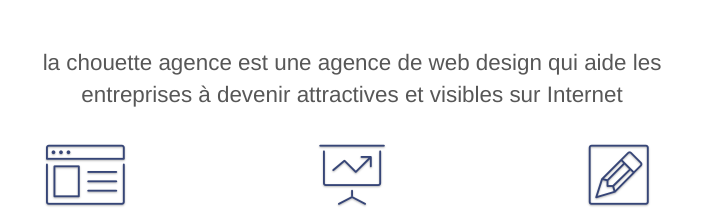
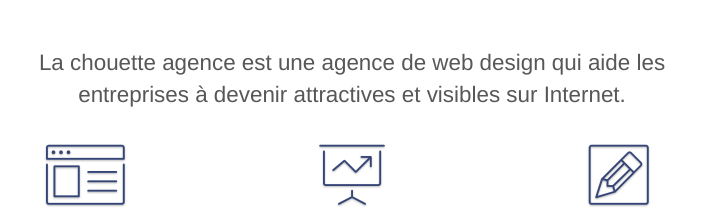
Before and after one commit to Emi-vas/EmilienVaschalde_4_28052021, a plain HTML site: page index.html in a window 1280 px wide. Shown: the part 578-800 px from the top of the page, 288-992 px from the left. Drawn offline with Linux system fonts and the light colour scheme.

```diff
--- a/index.html
+++ b/index.html
@@ -83,7 +83,7 @@
 	<div class="container bloc-md">
 		<div class="row">
 			<div class="col-sm-12 text-center flex-center">
-				<p class=" text-main">la chouette agence est une agence de web design qui aide les entreprises à devenir attractives et visibles sur Internet</p>
+				<p class=" text-main">La chouette agence est une agence de web design qui aide les entreprises à devenir attractives et visibles sur Internet.</p>
 			</div>
 		</div>
 		<div class="row voffset-lg med-width-whitespace">
```
Also changed, not shown: img/1.jpg, img/2.jpg, img/3.jpg, img/4.jpg, img/citation.png (deleted), img/image-de-presentation.jpg, img/la-chouette-agence-banniere.jpg, img/la-chouette-agence-banniere0.jpg (deleted), img/title.png (deleted), img/title2.png (deleted).
